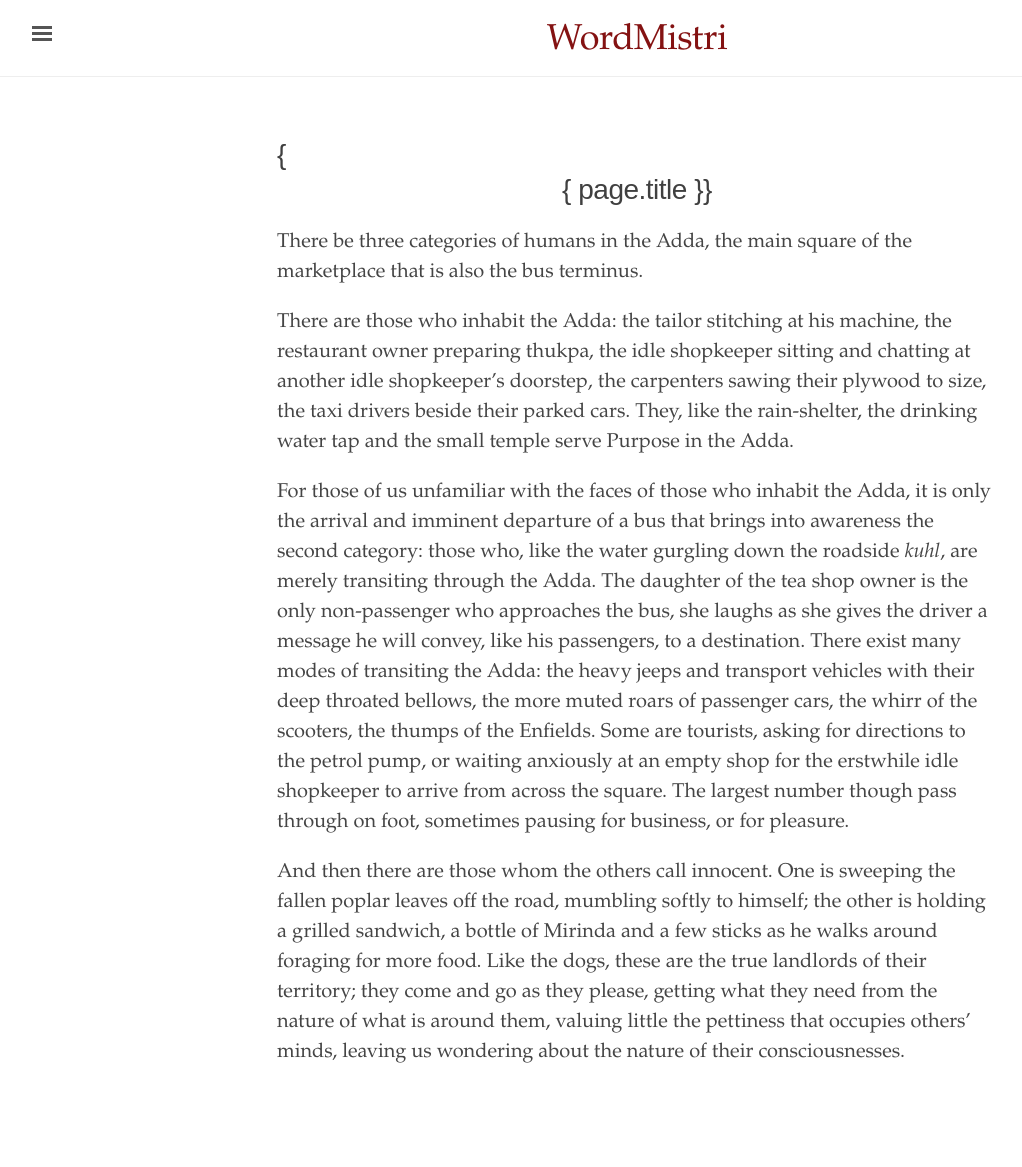
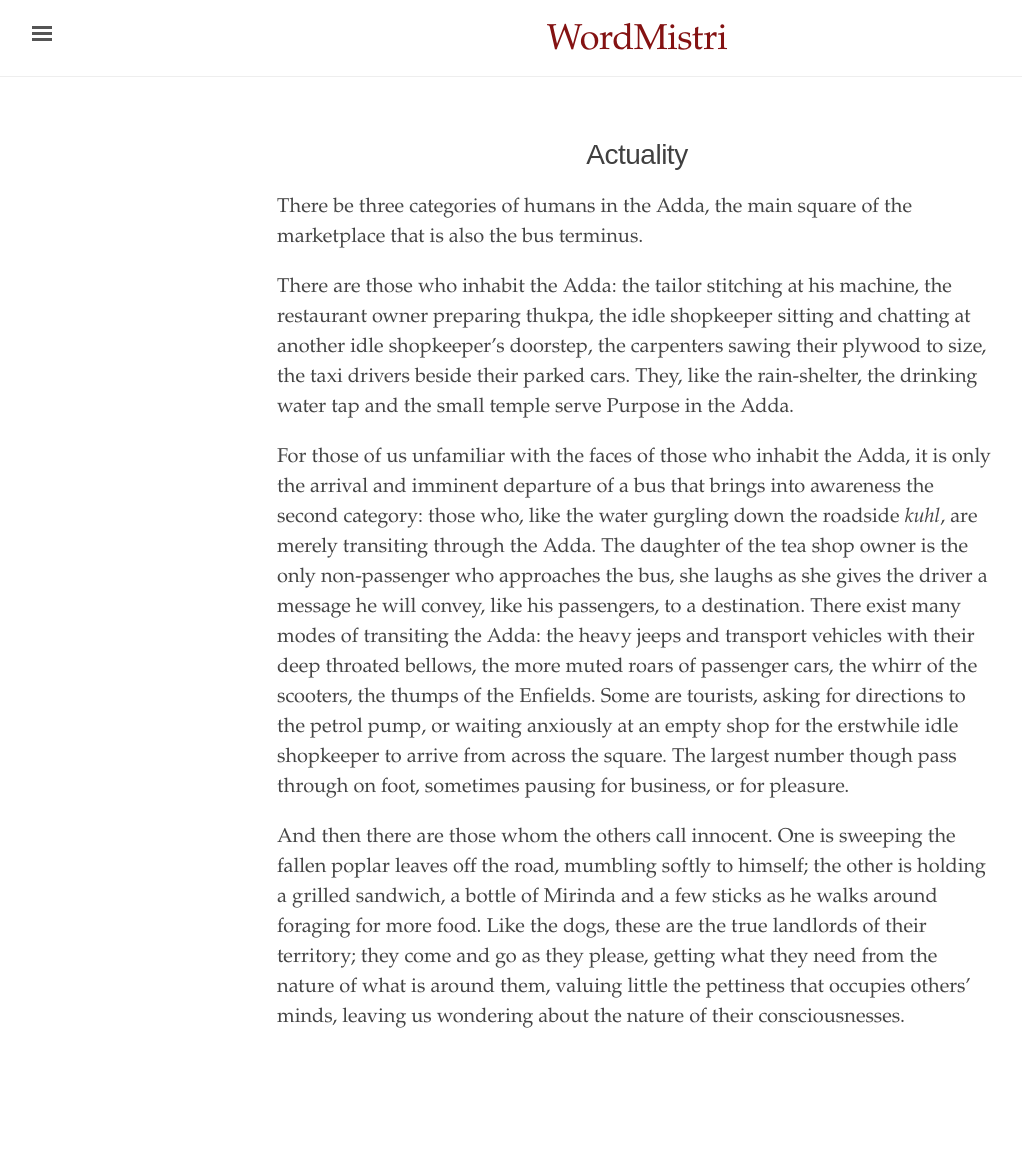
Before and after one commit to WordMistri/WordMistri.github.io, a Jekyll site: the page built from _witnessings/Actuality.md, in a window 1280 px wide. Shown: the whole page, without its empty margins (3-1025 px from the left). Built offline with Jekyll 4.4.1, drawn with Linux system fonts in a browser that asks for light colours; after the commit the page ends 1132 px from its top, so only the background shows below that.

Commit message:
Update narrative.html
center align 3

```diff
--- a/_layouts/narrative.html
+++ b/_layouts/narrative.html
@@ -3,7 +3,7 @@ layout: default
 ---
 
 <article class="narrative">
-  <h1 class="text-title">{<p align="center">{ page.title }}</p></h1>
+  <h1 class="text-title"><p align="center">{{ page.title }}</p></h1>
 
   {{ content }}
 </article>
```
